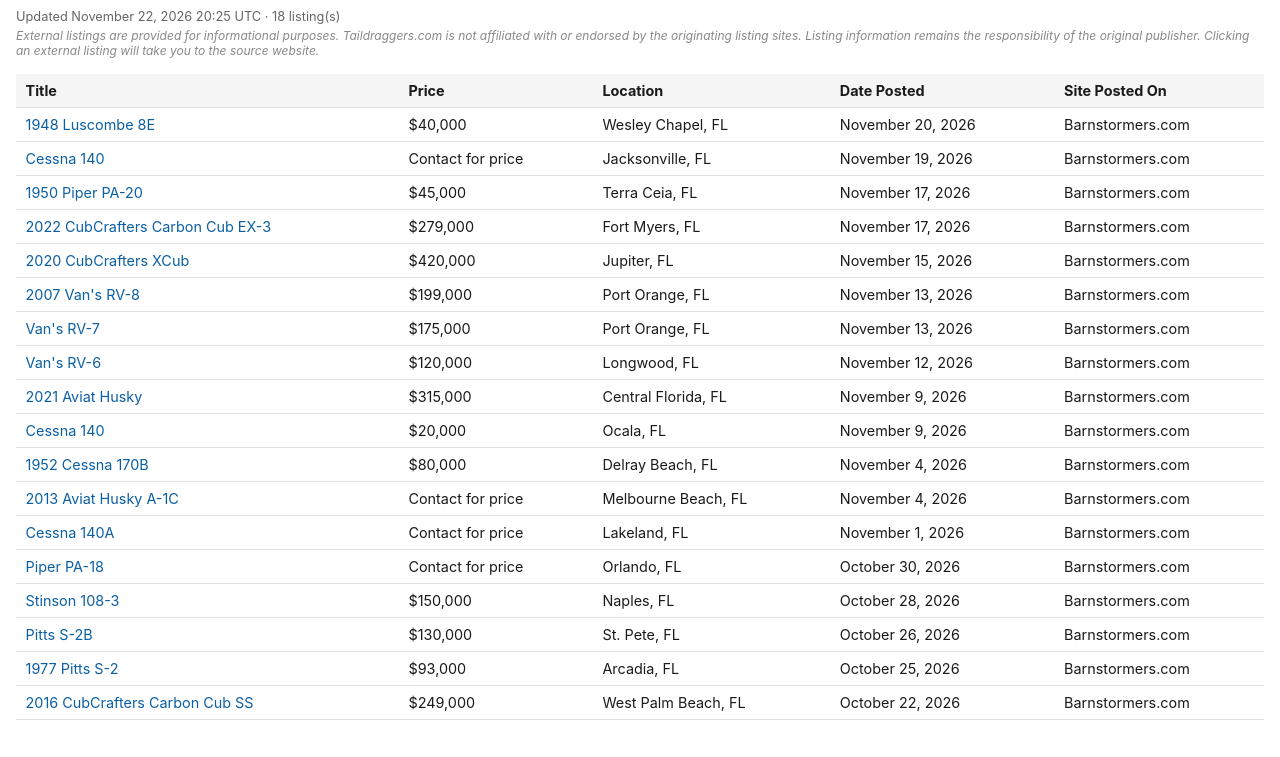
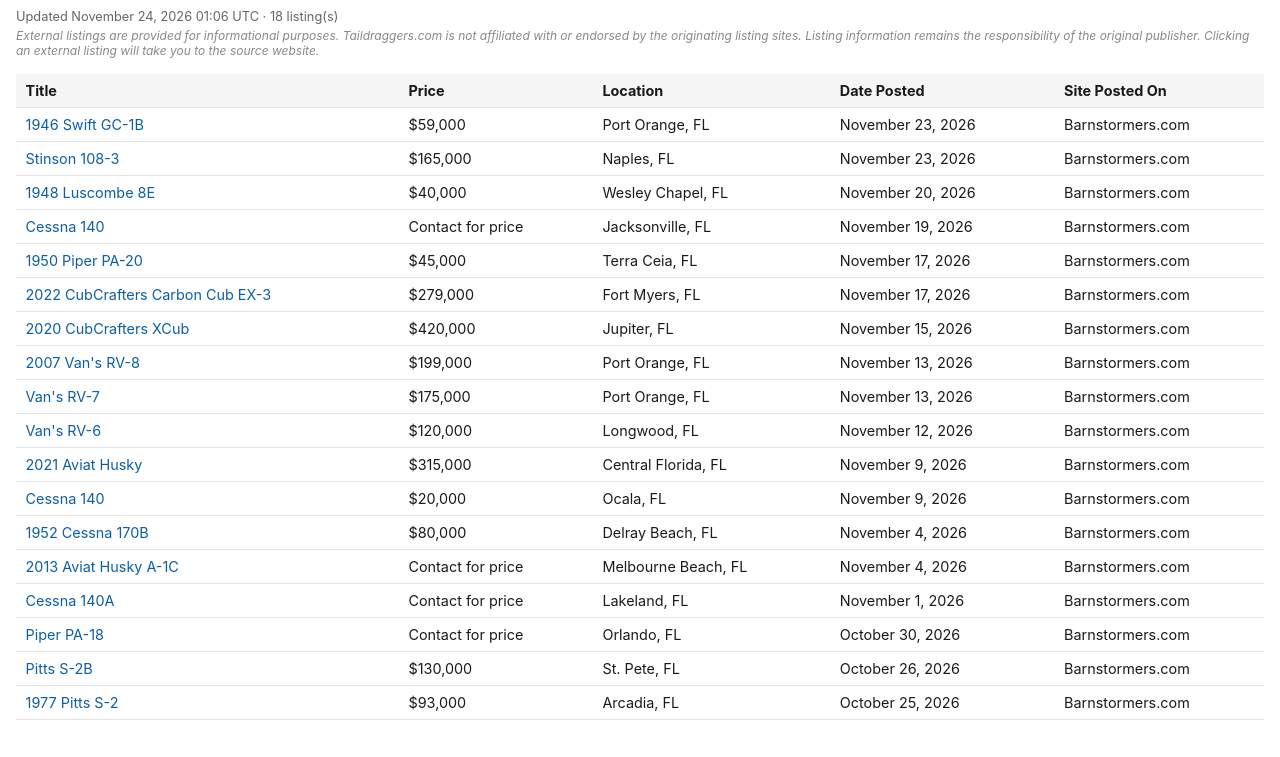
Before and after one commit to taildraggers/florida, a plain HTML site: page docs/index.html in a window 1280 px wide. Shown: the part 43-800 px from the top of the page. Drawn offline with Linux system fonts and the light colour scheme.

Commit message:
Update Florida listings (2026-11-24)

```diff
--- a/docs/index.html
+++ b/docs/index.html
@@ -58,13 +58,15 @@
 </head>
 <body>
   <h1>Taildragger Ads in Florida</h1>
-  <div class="updated">Updated November 22, 2026 20:25 UTC &middot; 18 listing(s)</div>
+  <div class="updated">Updated November 24, 2026 01:06 UTC &middot; 18 listing(s)</div>
   <div class="disclaimer">External listings are provided for informational purposes. Taildraggers.com is not affiliated with or endorsed by the originating listing sites. Listing information remains the responsibility of the original publisher. Clicking an external listing will take you to the source website.</div>
   <table>
     <thead>
       <tr><th>Title</th><th>Price</th><th>Location</th><th>Date Posted</th><th>Site Posted On</th></tr>
     </thead>
     <tbody>
+        <tr><td><a href="https://www.barnstormers.com/classified-2071391-1946-Globe-GC-1B-Swift.html" target="_blank" rel="noopener noreferrer">1946 Swift GC-1B</a></td><td>$59,000</td><td>Port Orange, FL</td><td>November 23, 2026</td><td>Barnstormers.com</td></tr>
+        <tr><td><a href="https://www.barnstormers.com/classified-2045977-STINSON-108-3.html" target="_blank" rel="noopener noreferrer">Stinson 108-3</a></td><td>$165,000</td><td>Naples, FL</td><td>November 23, 2026</td><td>Barnstormers.com</td></tr>
         <tr><td><a href="https://www.barnstormers.com/classified-2074551-1948-Luscombe-8E.html" target="_blank" rel="noopener noreferrer">1948 Luscombe 8E</a></td><td>$40,000</td><td>Wesley Chapel, FL</td><td>November 20, 2026</td><td>Barnstormers.com</td></tr>
         <tr><td><a href="https://www.barnstormers.com/classified-2084678-Cessna-140.html" target="_blank" rel="noopener noreferrer">Cessna 140</a></td><td>Contact for price</td><td>Jacksonville, FL</td><td>November 19, 2026</td><td>Barnstormers.com</td></tr>
         <tr><td><a href="https://www.barnstormers.com/classified-2084300-1950-Piper-PA-20-Pacer-–-135HP.html" target="_blank" rel="noopener noreferrer">1950 Piper PA-20</a></td><td>$45,000</td><td>Terra Ceia, FL</td><td>November 17, 2026</td><td>Barnstormers.com</td></tr>
@@ -79,10 +81,8 @@
         <tr><td><a href="https://www.barnstormers.com/classified-1955645-2013-Husky-A-1C-180.html" target="_blank" rel="noopener noreferrer">2013 Aviat Husky A-1C</a></td><td>Contact for price</td><td>Melbourne Beach, FL</td><td>November 4, 2026</td><td>Barnstormers.com</td></tr>
         <tr><td><a href="https://www.barnstormers.com/classified-1911758-Parting-Out-Cessna-140A.html" target="_blank" rel="noopener noreferrer">Cessna 140A</a></td><td>Contact for price</td><td>Lakeland, FL</td><td>November 1, 2026</td><td>Barnstormers.com</td></tr>
         <tr><td><a href="https://www.barnstormers.com/classified-2081000-PA18-SuperCub.html" target="_blank" rel="noopener noreferrer">Piper PA-18</a></td><td>Contact for price</td><td>Orlando, FL</td><td>October 30, 2026</td><td>Barnstormers.com</td></tr>
-        <tr><td><a href="https://www.barnstormers.com/classified-2045977-STINSON-108-3.html" target="_blank" rel="noopener noreferrer">Stinson 108-3</a></td><td>$150,000</td><td>Naples, FL</td><td>October 28, 2026</td><td>Barnstormers.com</td></tr>
         <tr><td><a href="https://www.barnstormers.com/classified-2057154-For-Sale-BEAUTIFUL-Pitts-S-2B.html" target="_blank" rel="noopener noreferrer">Pitts S-2B</a></td><td>$130,000</td><td>St. Pete, FL</td><td>October 26, 2026</td><td>Barnstormers.com</td></tr>
         <tr><td><a href="https://www.barnstormers.com/classified-2075110-Beautiful-1977-Pitts-S2.html" target="_blank" rel="noopener noreferrer">1977 Pitts S-2</a></td><td>$93,000</td><td>Arcadia, FL</td><td>October 25, 2026</td><td>Barnstormers.com</td></tr>
-        <tr><td><a href="https://www.barnstormers.com/classified-2074630-2016-Carbon-Cub-SS.html" target="_blank" rel="noopener noreferrer">2016 CubCrafters Carbon Cub SS</a></td><td>$249,000</td><td>West Palm Beach, FL</td><td>October 22, 2026</td><td>Barnstormers.com</td></tr>
     </tbody>
   </table>
 <script>
```
